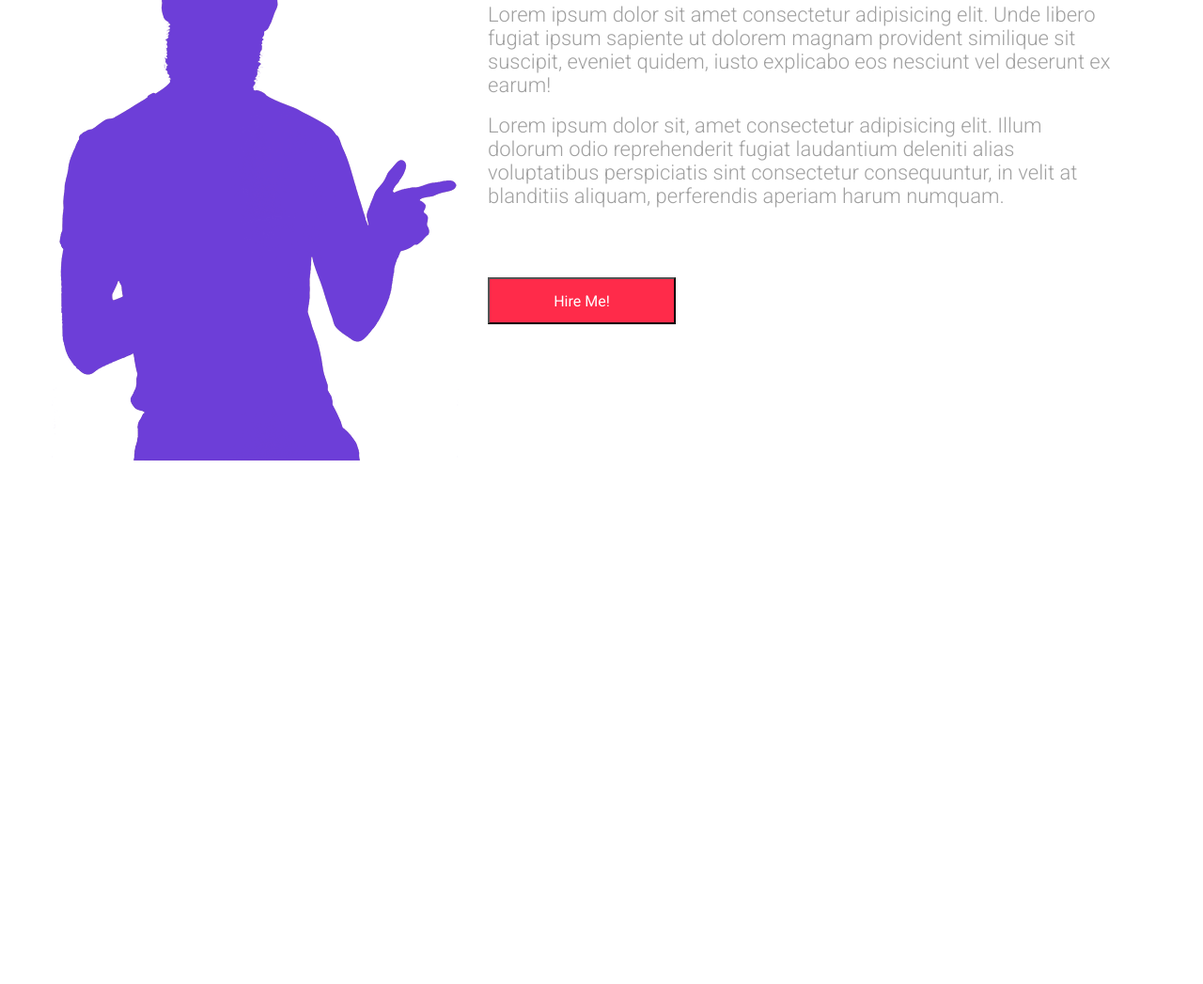
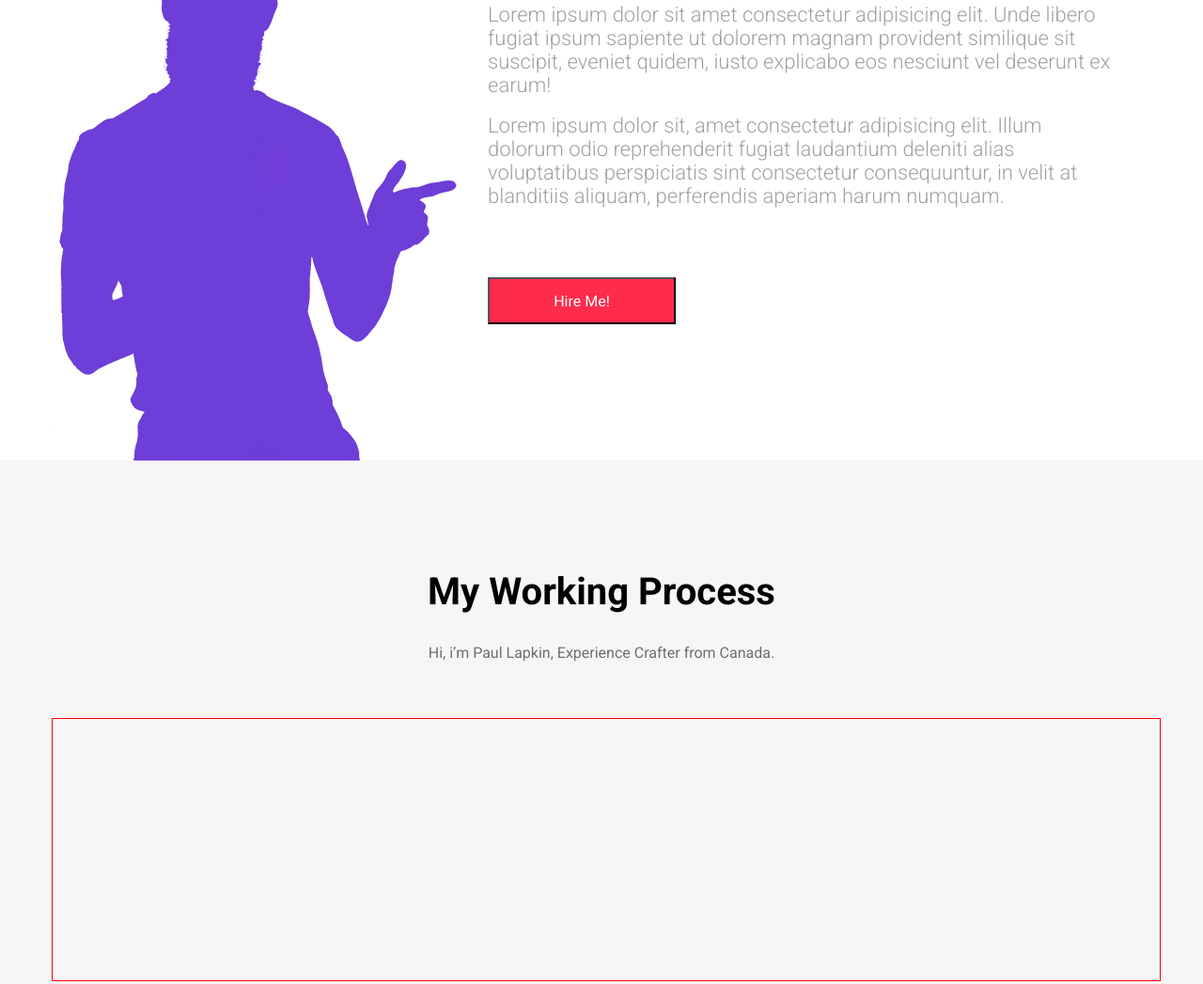
Before and after one commit to Serious-Zebra/cp, a plain HTML site: page index.html in a window 1280 px wide. Shown: the part 1010-2057 px from the top of the page at 94% size. Before the commit the page ends 1500 px from the top, so only its background shows below. Drawn offline with Linux system fonts and the light colour scheme.

Commit message:
texts in section process.

```diff
--- a/css/style.css
+++ b/css/style.css
@@ -141,3 +141,43 @@
     font-size: 16px;
     color: #ffffff;
 }
+
+.wraper-process{
+    height: 670px;
+    width: 100vw;
+    background-color: #f6f6f6;
+    display: flex;
+    justify-content: center;
+}
+
+.container-process{
+    width: 1170px;
+    height: 100%;
+    display: flex;
+    justify-content: center;
+    flex-direction: column;
+}
+
+.heading-process{
+    font-family: 'Roboto', sans-serif;
+    font-weight: bolder;
+    font-size: 40px;
+    color: #000000;
+    text-align: center;
+    margin-bottom: 32px;
+}
+
+.description-process{
+    font-family: 'Roboto', sans-serif;
+    font-weight: normal;
+    font-size: 16px;
+    color: #6f6f6f;
+    text-align: center;
+    margin-bottom: 60px;
+}
+
+.elements-process{
+    height: 280px;
+    width: 1180px;
+    border: 1px solid red;
+}
--- a/index.html
+++ b/index.html
@@ -45,14 +45,16 @@
         </div>
     </div>
     <div class="wraper-process">
-        <div class="heading-process">
+        <div class="container-process">
+            <div class="heading-process">
+                    My Working Process
+            </div>
+            <div class="description-process">
+                    Hi, i’m Paul Lapkin, Experience Crafter from Canada.
+            </div>
+            <div class="elements-process">
 
-        </div>
-        <div class="description-process">
-
-        </div>
-        <div class="elements-process">
-
+            </div>
         </div>
     </div>
 </body>
```
